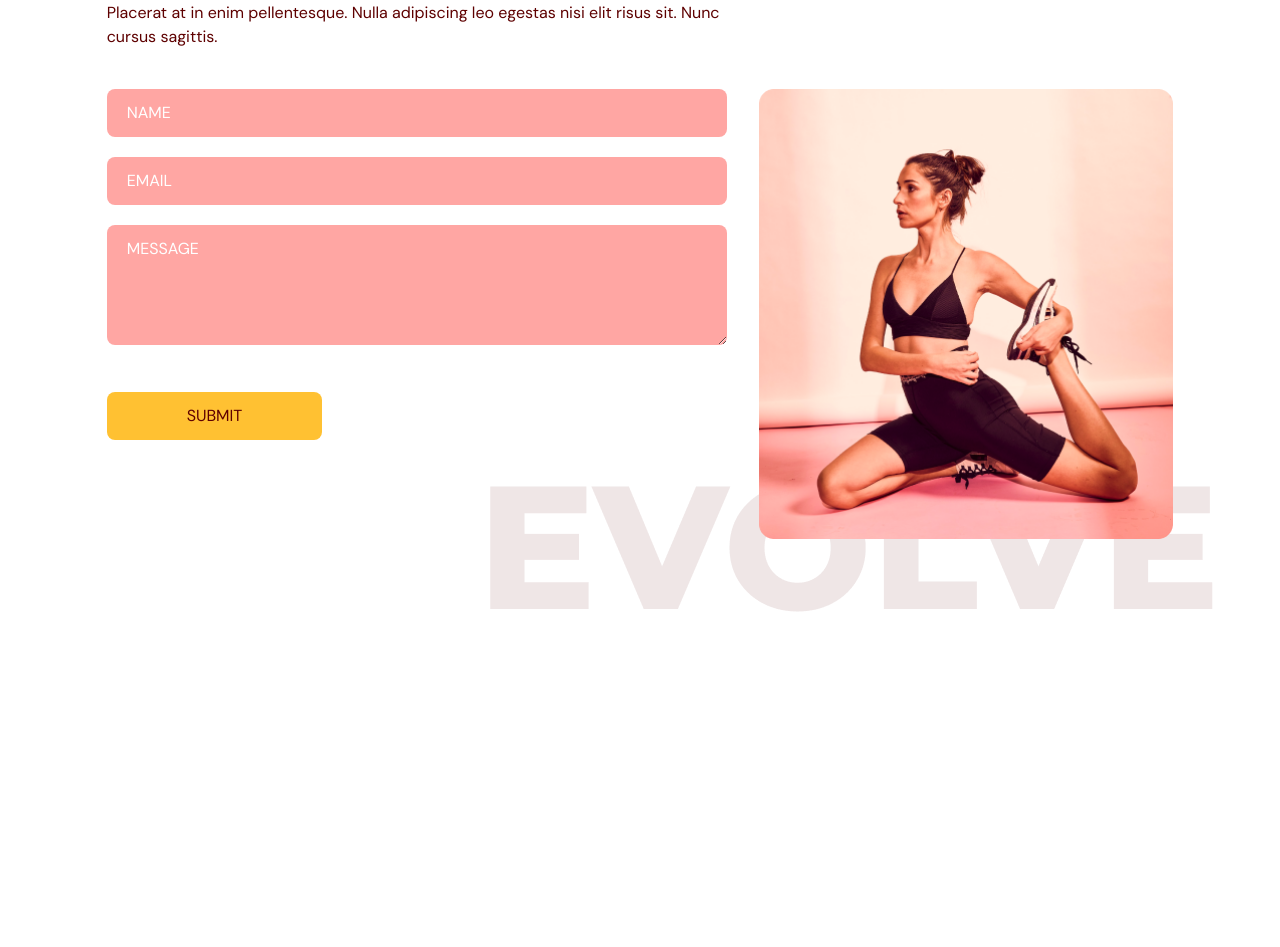
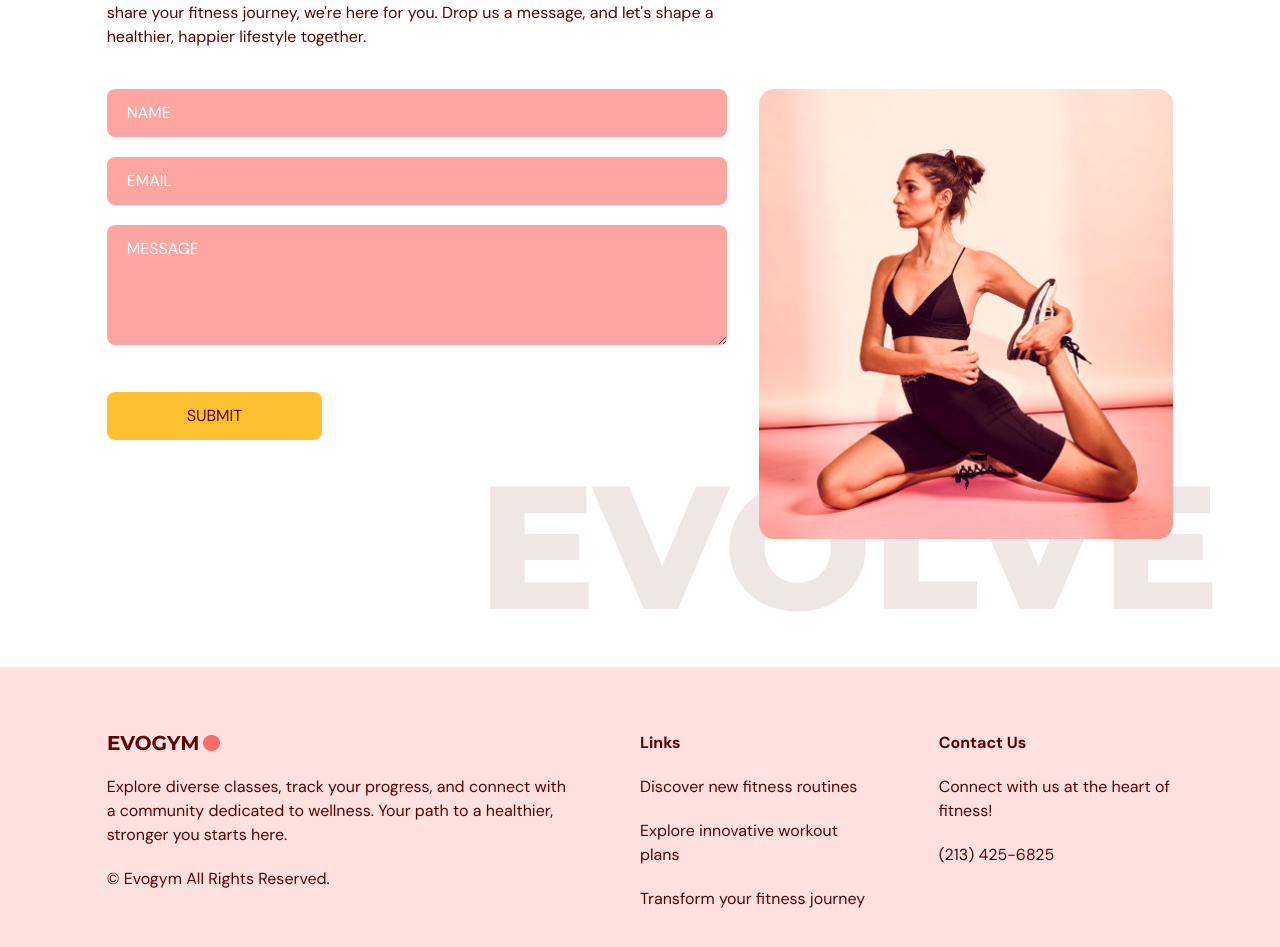
Before and after one commit to Roberta-Freitas/gym-typescript, a React (Vite) app: page / in a window 1280 px wide. Shown: the part 3213-4160 px from the top of the page. Before the commit the page ends 3880 px from the top, so only its background shows below. Built offline with nearby package versions, Linux system fonts and the light colour scheme.

Commit message:
footer section added

```diff
--- a/src/App.tsx
+++ b/src/App.tsx
@@ -3,6 +3,7 @@
 import Benefits from "@/scenes/benefits";
 import OurClasses from "@/scenes/ourClasses";
 import ContactUs from "@/scenes/contactUs";
+import Footer from "@/scenes/footer";
 import { useEffect, useState } from "react";
 import { SelectedPage } from "@/shared/types";
 
@@ -35,6 +36,7 @@
       <Benefits setSelectedPage={setSelectedPage} />
       <OurClasses setSelectedPage={setSelectedPage} />
       <ContactUs setSelectedPage={setSelectedPage} />
+      <Footer />
 
     </div>
   );
--- a/src/scenes/contactUs/index.tsx
+++ b/src/scenes/contactUs/index.tsx
@@ -46,9 +46,9 @@
             <span className="text-primary-500">JOIN NOW</span> TO GET IN SHAPE
           </HText>
           <p className="my-5">
-            Congue adipiscing risus commodo placerat. Tellus et in feugiat nisl
-            sapien vel rhoncus. Placerat at in enim pellentesque. Nulla
-            adipiscing leo egestas nisi elit risus sit. Nunc cursus sagittis.
+            Whether you have inquiries about memberships, class schedules,
+            or simply want to share your fitness journey, we're here for you.
+            Drop us a message, and let's shape a healthier, happier lifestyle together.
           </p>
         </motion.div>
 
@@ -68,7 +68,7 @@
             <form
               target="_blank"
               onSubmit={onSubmit}
-              action="https://formsubmit.co/e8a5bdfa807605332f809e5656e27c6e"
+              action="https://formsubmit.co/057b81a86d6c58e41fa2d7c019f68bf4"
               method="POST"
             >
               <input
--- /dev/null
+++ b/src/scenes/footer/index.tsx
@@ -0,0 +1,33 @@
+import Logo from "@/assets/Logo.png";
+
+const Footer = () => {
+  return (
+    <footer className="bg-primary-100 py-16">
+      <div className="justify-content mx-auto w-5/6 gap-16 md:flex">
+        <div className="mt-16 basis-1/2 md:mt-0">
+          <img alt="logo" src={Logo} />
+          <p className="my-5">
+            Explore diverse classes, track your progress, and connect with a
+            community dedicated to wellness. Your path to a healthier, stronger you
+            starts here.
+
+          </p>
+          <p>© Evogym All Rights Reserved.</p>
+        </div>
+        <div className="mt-16 basis-1/4 md:mt-0">
+          <h4 className="font-bold">Links</h4>
+          <p className="my-5">Discover new fitness routines</p>
+          <p className="my-5">Explore innovative workout plans</p>
+          <p>Transform your fitness journey</p>
+        </div>
+        <div className="mt-16 basis-1/4 md:mt-0">
+          <h4 className="font-bold">Contact Us</h4>
+          <p className="my-5">Connect with us at the heart of fitness!</p>
+          <p>(213) 425-6825</p>
+        </div>
+      </div>
+    </footer>
+  );
+};
+
+export default Footer;
```
